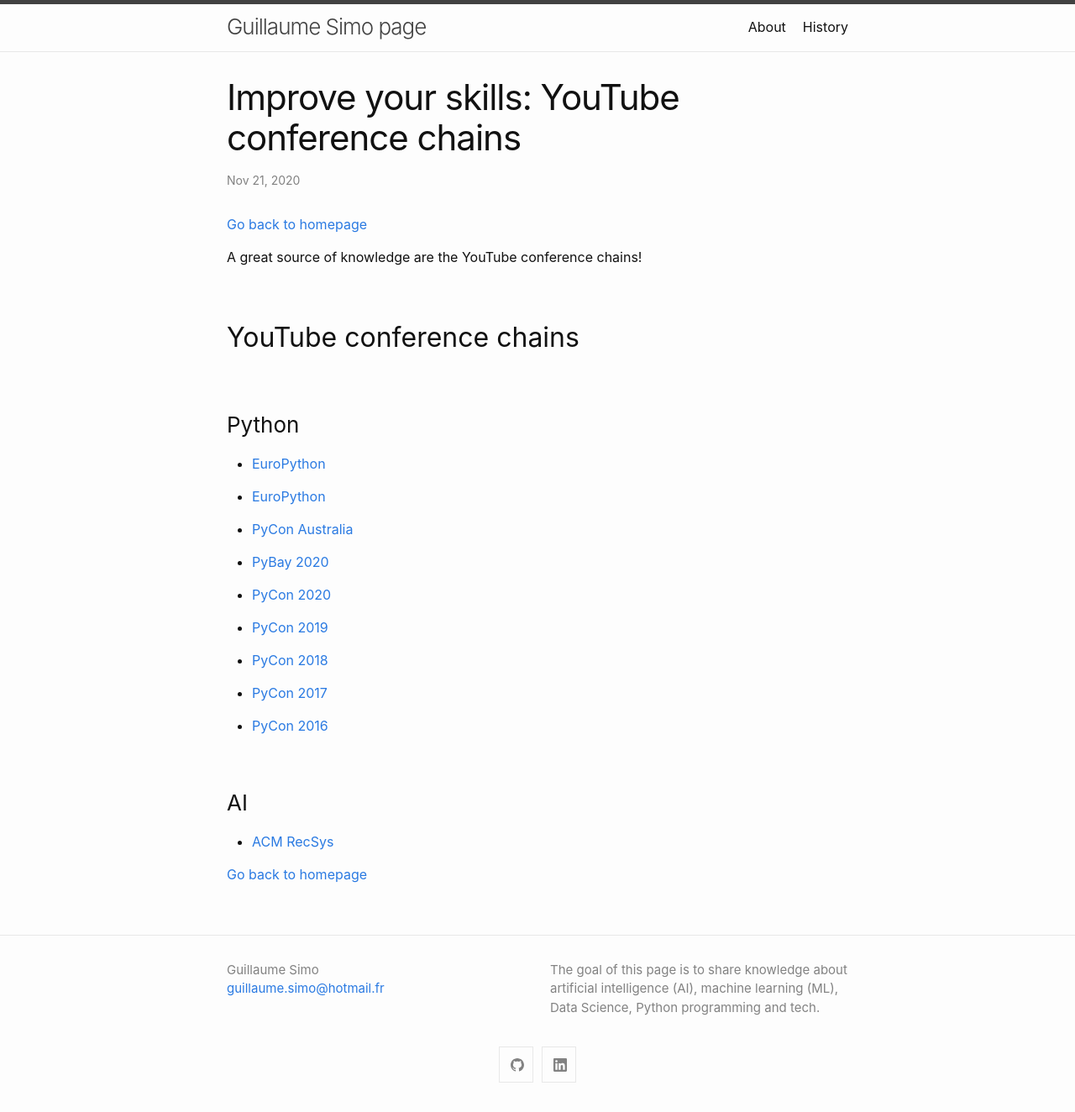
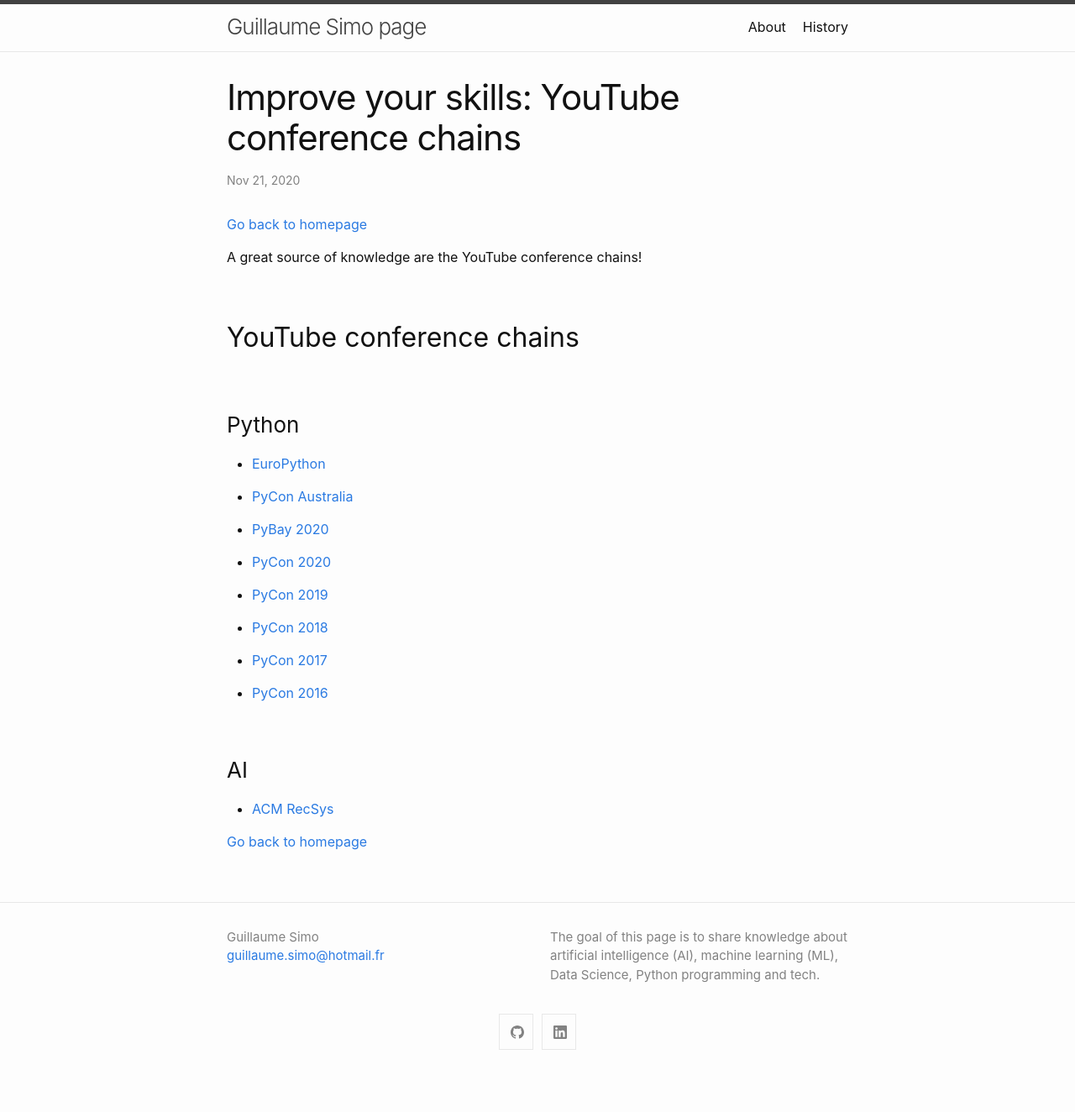
Before and after one commit to GuillaumeSimo/GuillaumeSimo.github.io, a Jekyll site: the page built from _posts/2020-11-21-improve-skills-youtube-conference-chains.md, in a window 1280 px wide. Shown: the whole page at 84% size. Built offline with Jekyll 4.4.1, drawn with Linux system fonts in a browser that asks for light colours; after the commit the page ends 1285 px from its top, so only the background shows below that.

Commit message:
Update 2020-11-21-improve-skills-youtube-conference-chains.md

```diff
--- a/_posts/2020-11-21-improve-skills-youtube-conference-chains.md
+++ b/_posts/2020-11-21-improve-skills-youtube-conference-chains.md
@@ -12,9 +12,7 @@ A great source of knowledge are the YouTube conference chains!
 
 ### Python
 
-* <a href="https://www.youtube.com/user/PythonItalia" target="_blank">EuroPython</a>
-
-* [EuroPython](https://www.youtube.com/user/PythonItalia)
+* [EuroPython](https://www.youtube.com/user/PythonItalia){:target="_blank"}
 
 * [PyCon Australia](https://www.youtube.com/user/PyConAU)
 
```
